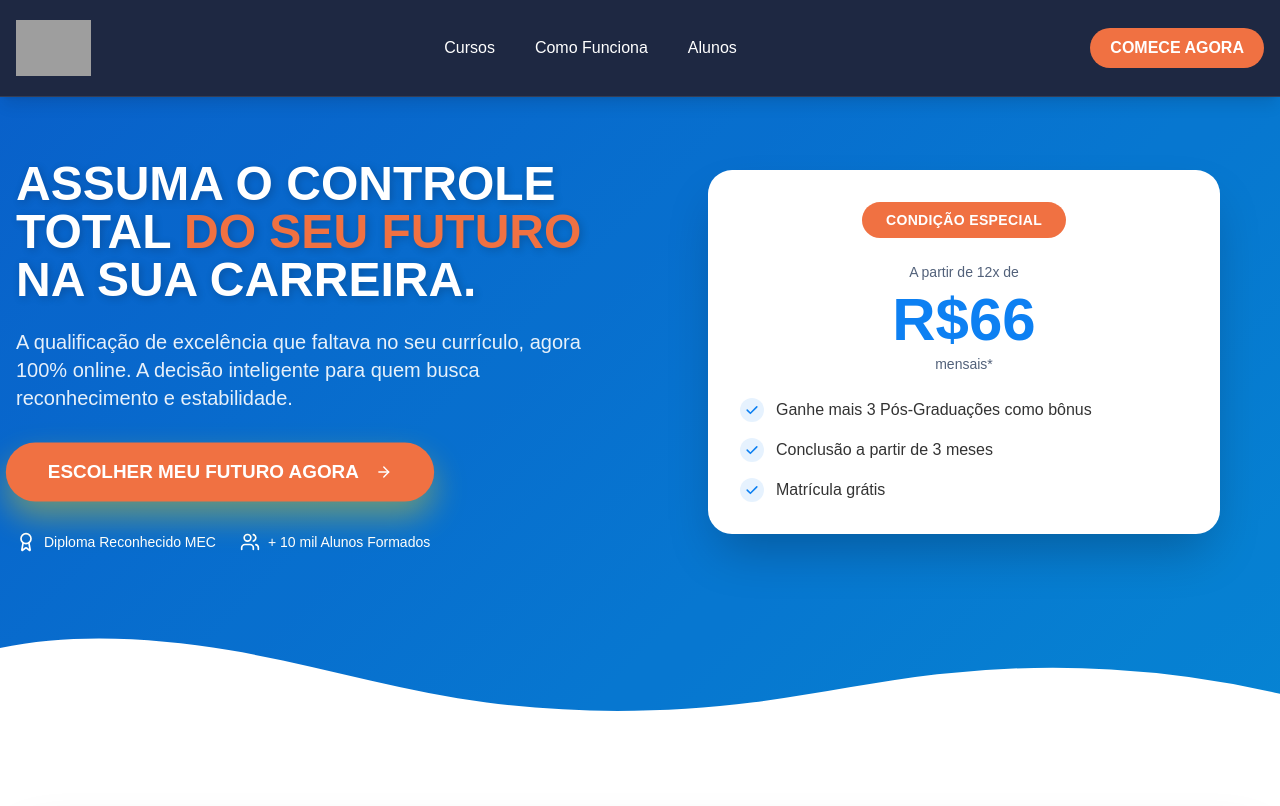
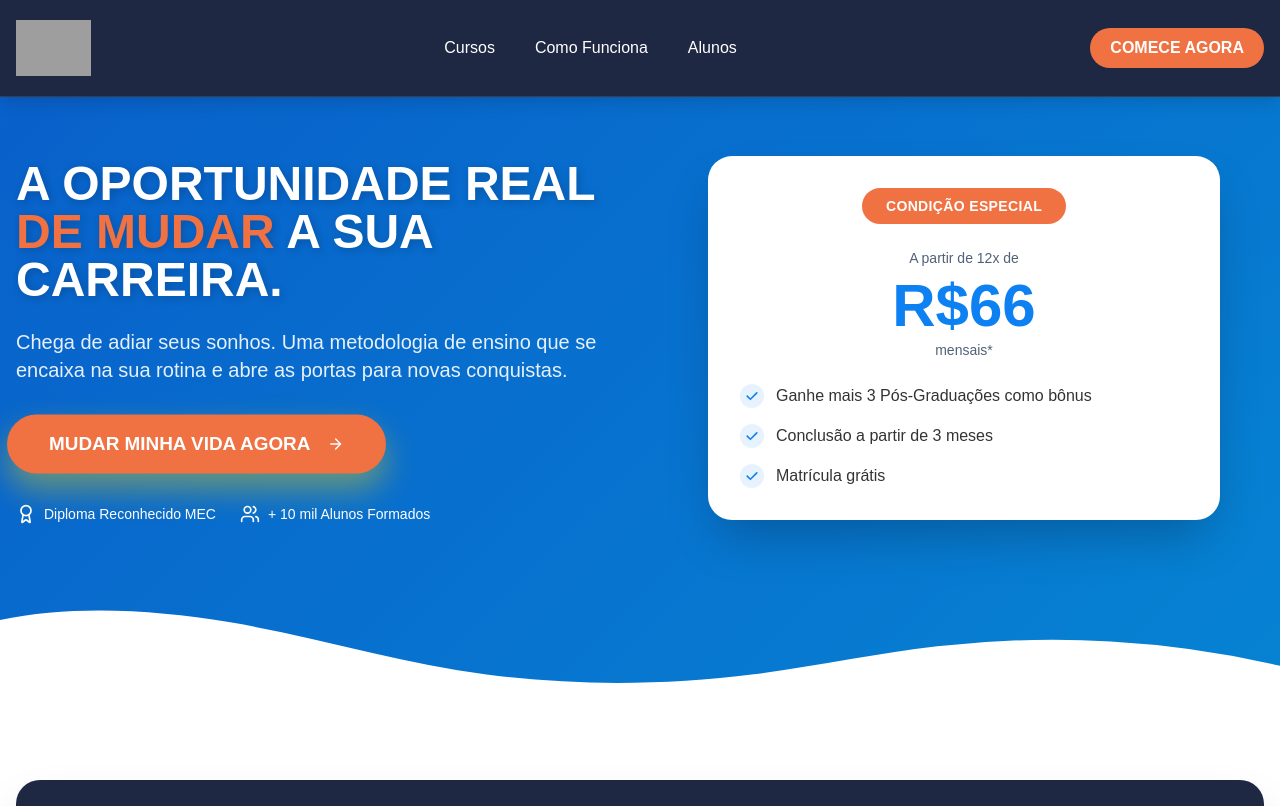
Before and after one commit to juanmkt-web/posgraduacao2025.com.br, a React app: page / in a window 1280 px wide. Shown: the top 806 px of the page. Built offline with nearby package versions, Linux system fonts and the light colour scheme; grey boxes are pictures that could not be loaded; the HTML template or start-up script is replaced by a standard one.

Commit message:
Code edited in Lovable Code Editor
Edited UI in Lovable

```diff
--- a/src/components/Hero.tsx
+++ b/src/components/Hero.tsx
@@ -27,12 +27,12 @@ const Hero = () => {
                 textShadow: "2px 2px 8px rgba(0, 0, 0, 0.2)",
               }}
             >
-              ASSUMA O CONTROLE TOTAL<span className="text-accent"> DO SEU FUTURO</span> NA SUA CARREIRA.
+              A OPORTUNIDADE REAL<span className="text-accent"> DE MUDAR</span> A SUA CARREIRA.
             </h1>
 
             <p className="text-base sm:text-xl text-white/90 leading-relaxed mb-6 sm:mb-8">
-              A qualificação de excelência que faltava no seu currículo, agora 100% online. A decisão inteligente para
-              quem busca reconhecimento e estabilidade.
+              Chega de adiar seus sonhos. Uma metodologia de ensino que se encaixa na sua rotina e abre as portas para
+              novas conquistas.
             </p>
 
             <div className="mb-6 sm:mb-8">
@@ -45,7 +45,7 @@ const Hero = () => {
                   size="lg"
                   className="bg-accent text-accent-foreground hover:bg-accent/85 font-bold text-sm sm:text-lg px-6 sm:px-10 py-5 sm:py-7 rounded-full shadow-xl hover:shadow-2xl transition-all hover:-translate-y-1 animate-pulse-cta"
                 >
-                  ESCOLHER MEU FUTURO AGORA <ArrowRight className="ml-2 h-4 w-4 sm:h-5 sm:w-5" />
+                  MUDAR MINHA VIDA AGORA <ArrowRight className="ml-2 h-4 w-4 sm:h-5 sm:w-5" />
                 </Button>
               </a>
             </div>
```
